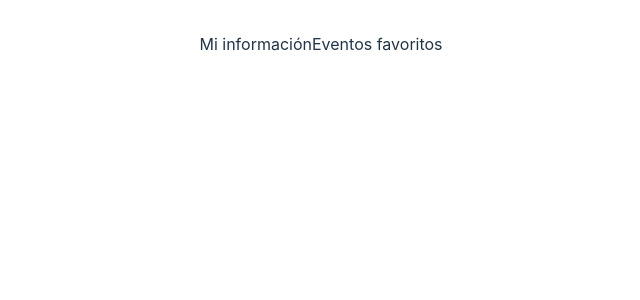
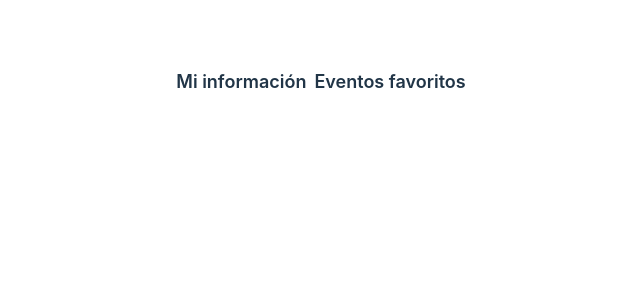
Before and after one commit to IbraimBarrios/ticketmaster-events, a React (Vite) app: page /profile in a window 1280 px wide. Shown: the top 300 px of the page, without its empty margins (319-959 px from the left). Built offline with nearby package versions, Linux system fonts and the light colour scheme.

Commit message:
Stilizando tabs

```diff
--- a/src/views/Profile/Profile.module.css
+++ b/src/views/Profile/Profile.module.css
@@ -1,3 +1,24 @@
 .active {
   border-bottom: 1px solid #fff;
 }
+
+.tab {
+  font-size: 18px;
+  font-weight: 600;
+  padding-bottom: 4px;
+  cursor: pointer;
+  transition: opacity 0.2s ease;
+}
+
+.tab:hover {
+  opacity: 0.8;
+}
+
+.tabsContainer {
+  margin: 12px 0;
+}
+
+.homeLink {
+  color: #fff;
+  text-decoration: none;
+}
--- a/src/views/Profile/index.jsx
+++ b/src/views/Profile/index.jsx
@@ -1,4 +1,4 @@
-import { Outlet, useLocation, useNavigate } from "react-router-dom";
+import { Link, Outlet, useLocation, useNavigate } from "react-router-dom";
 import styles from "./Profile.module.css";
 
 const Profile = () => {
@@ -11,9 +11,13 @@
 
   return (
     <div>
-      <div>
+      <Link to="/" className={styles.homeLink}>Inicio</Link>
+      <div className={styles.tabsContainer}>
         <span
-          className={`${pathname.includes("my-info") ? styles.active : ""}`}
+          className={`${pathname.includes("my-info") ? styles.active : ""} ${
+            styles.tab
+          }`}
+          style={{ marginRight: 8 }}
           onClick={() => handleTabClick("my-info")}
         >
           Mi información
@@ -21,7 +25,7 @@
         <span
           className={`${
             pathname.includes("liked-events") ? styles.active : ""
-          }`}
+          } ${styles.tab}`}
           onClick={() => handleTabClick("liked-events")}
         >
           Eventos favoritos
```
